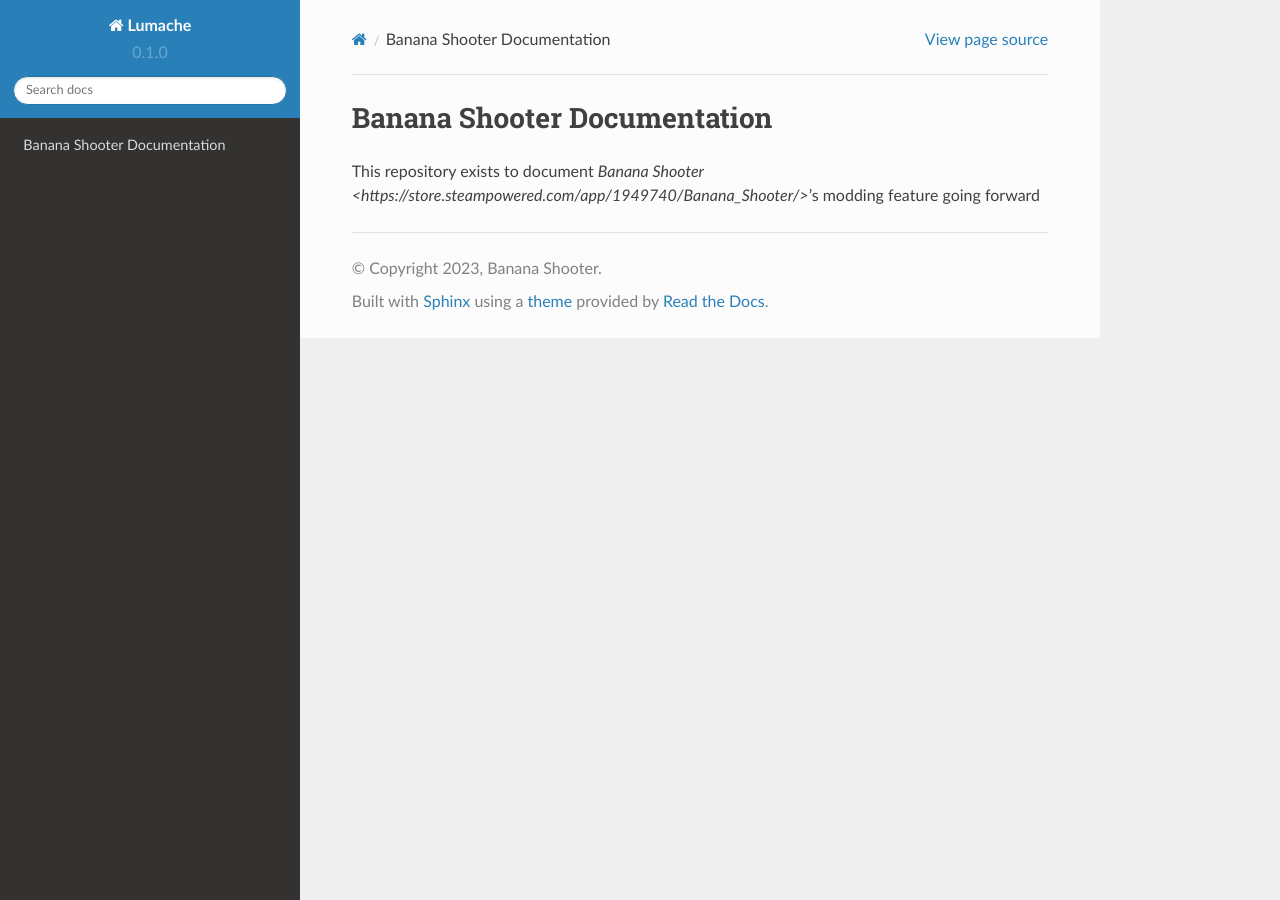
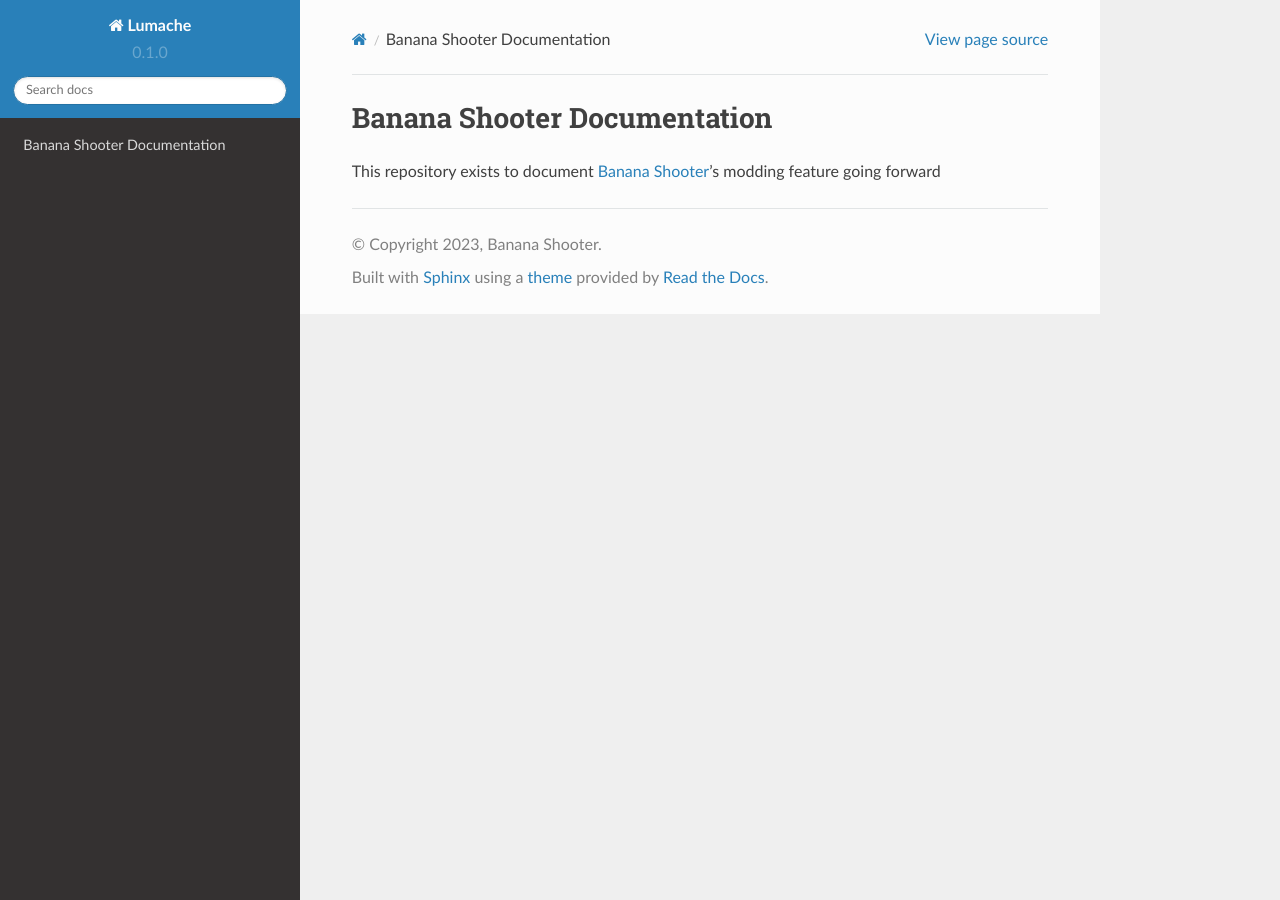
Before and after one commit to CodingDaniel1/bs-docs, a Sphinx documentation site: the page built from docs/source/index.rst, in a window 1280 px wide. Built offline with Sphinx 7.4.7 and the Read the Docs theme 2.0.0, drawn with Linux system fonts in a browser that asks for light colours.

Commit message:
Update index.rst

```diff
--- a/docs/source/index.rst
+++ b/docs/source/index.rst
@@ -1,4 +1,4 @@
 Banana Shooter Documentation
 ===================================
 
-This repository exists to document `Banana Shooter <https://store.steampowered.com/app/1949740/Banana_Shooter/>`'s modding feature going forward
+This repository exists to document `Banana Shooter <https://store.steampowered.com/app/1949740/Banana_Shooter/>`_'s modding feature going forward
```
